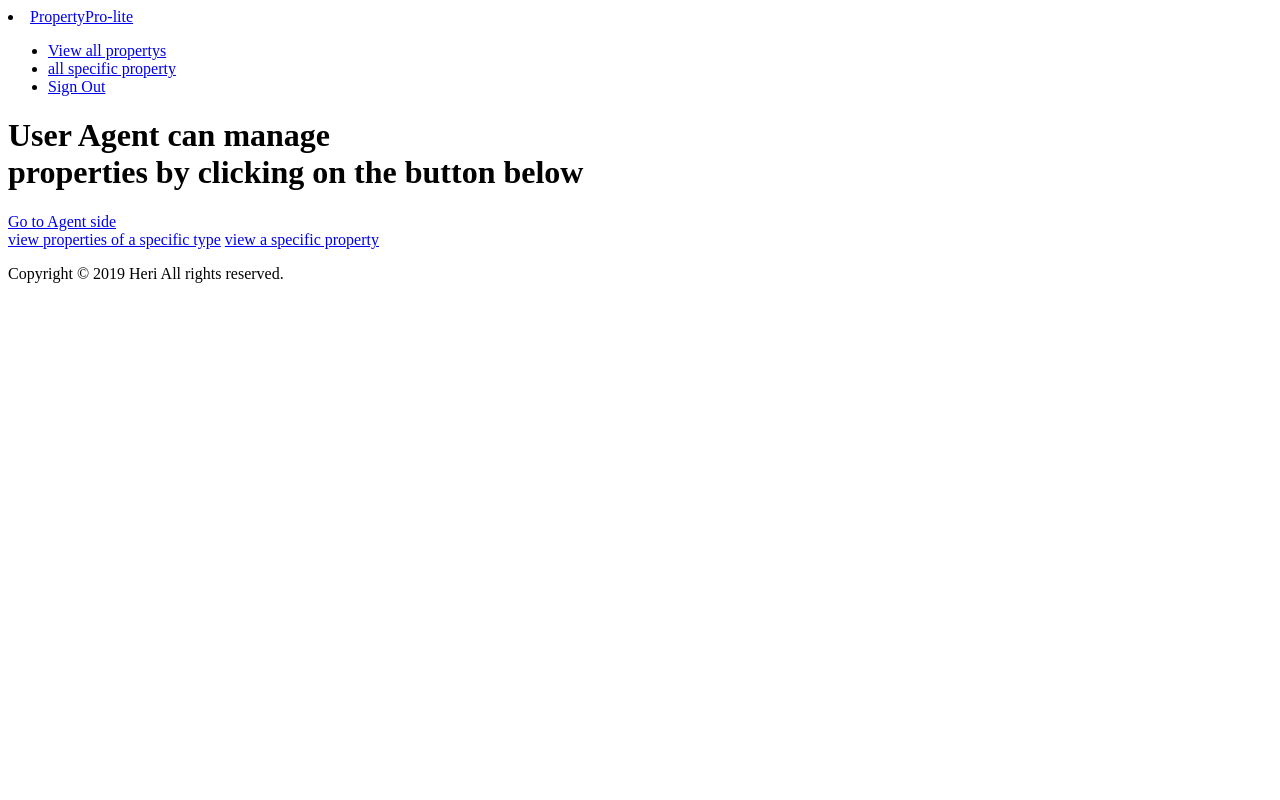
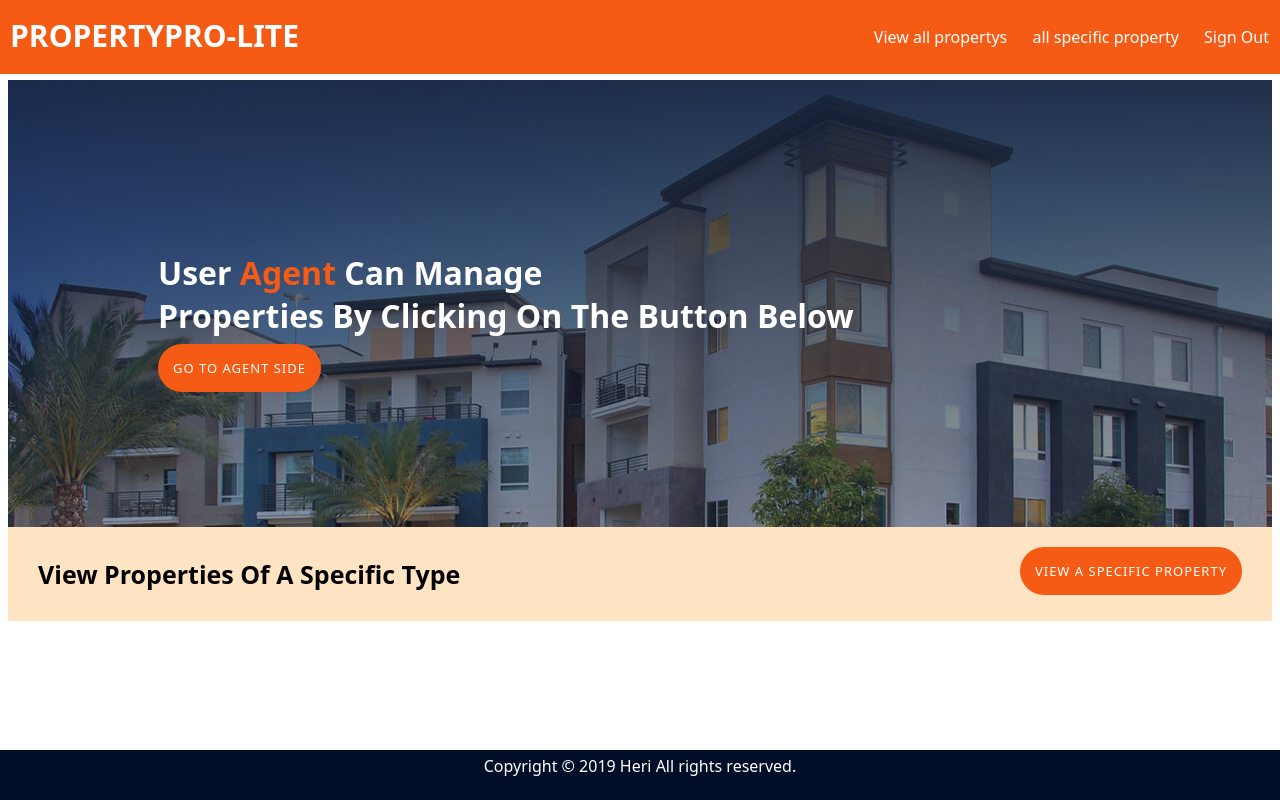
Before and after one commit to herichirimwami/PropertyPro-lite, a plain HTML site: page UI/views/home.html in a window 1280 px wide. Drawn offline with Linux system fonts and the light colour scheme; the site is published under a folder, as on GitHub Pages, so addresses that start at the root find nothing.

Commit message:
Update home.html

```diff
--- a/UI/views/home.html
+++ b/UI/views/home.html
@@ -6,8 +6,8 @@
     <meta name="viewport" content="width=device-width, initial-scale=1.0">
     <meta name="viewport" content="width=divice-width">
 
-    <link rel="stylesheet" href="/UI/style/style.css">
-    <link rel="stylesheet" href="/UI/style/responsive.css">
+    <link rel="stylesheet" href="../style/style.css">
+    <link rel="stylesheet" href="../style/responsive.css">
     <title>home</title>
 
 </head>
@@ -15,13 +15,13 @@
 <body>
     <header>
         <div class="container-nav">
-            <li class="brand"><a href="/UI/views/home.html">PropertyPro-lite</a></li>
+            <li class="brand"><a href="../views/home.html">PropertyPro-lite</a></li>
             <ul class="navbar">
 
                 <!-- <li><a href="#about">About</a></li>-->
-                <li><a href="/UI/views/all_properties.html">View all propertys</a></li>
-                <li><a href="/UI/views/all_specific.html">all specific property</a></li>
-                <li><a href="/UI/index.html">Sign Out</a></li>
+                <li><a href="../views/all_properties.html">View all propertys</a></li>
+                <li><a href="../views/all_specific.html">all specific property</a></li>
+                <li><a href="../index.html">Sign Out</a></li>
             </ul>
         </div>
     </header>
@@ -36,7 +36,7 @@
 
     <div class="booking">
         <div class="row">
-            <a href="/UI/views/specific.html" class="text">view properties of a specific type</a>
+            <a href="../views/specific.html" class="text">view properties of a specific type</a>
             <a class="mybtn cont" href="/UI/views/specific.html">view a specific property</a>
         </div>
     </div>
```
